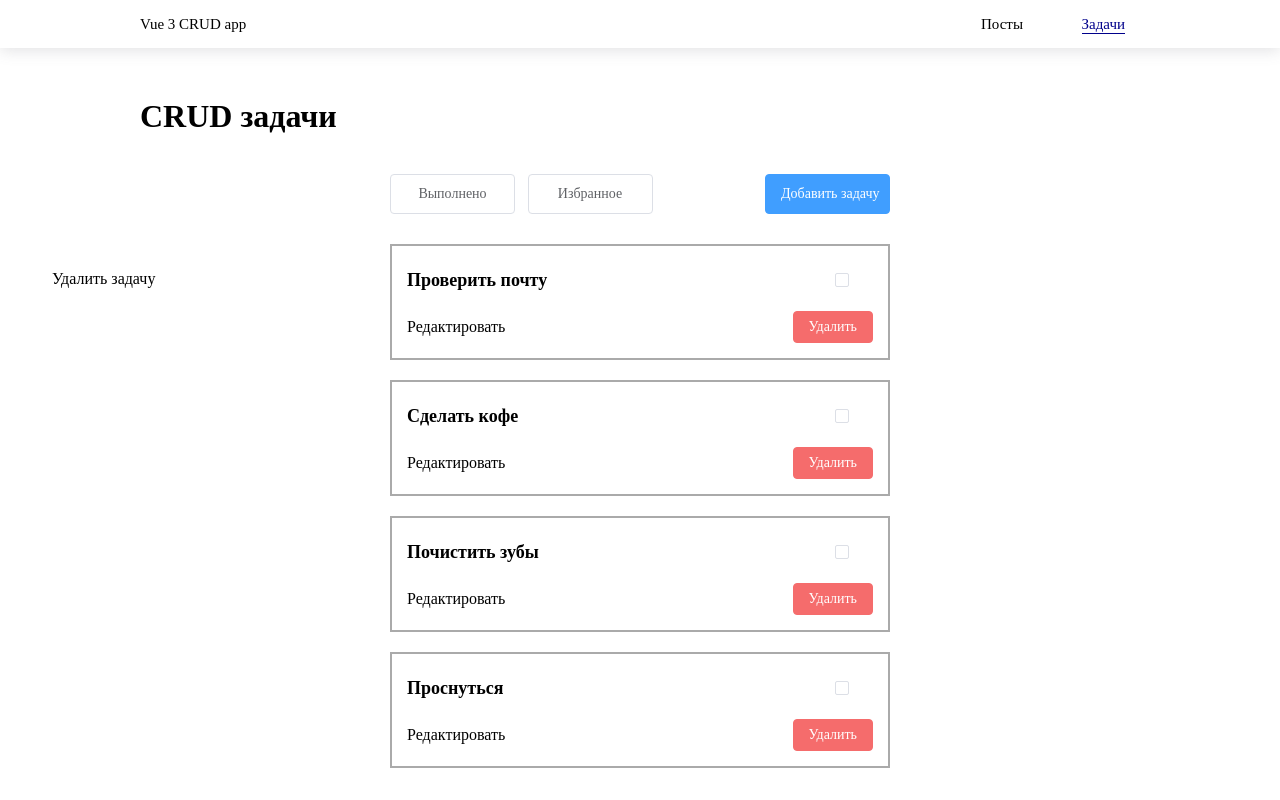
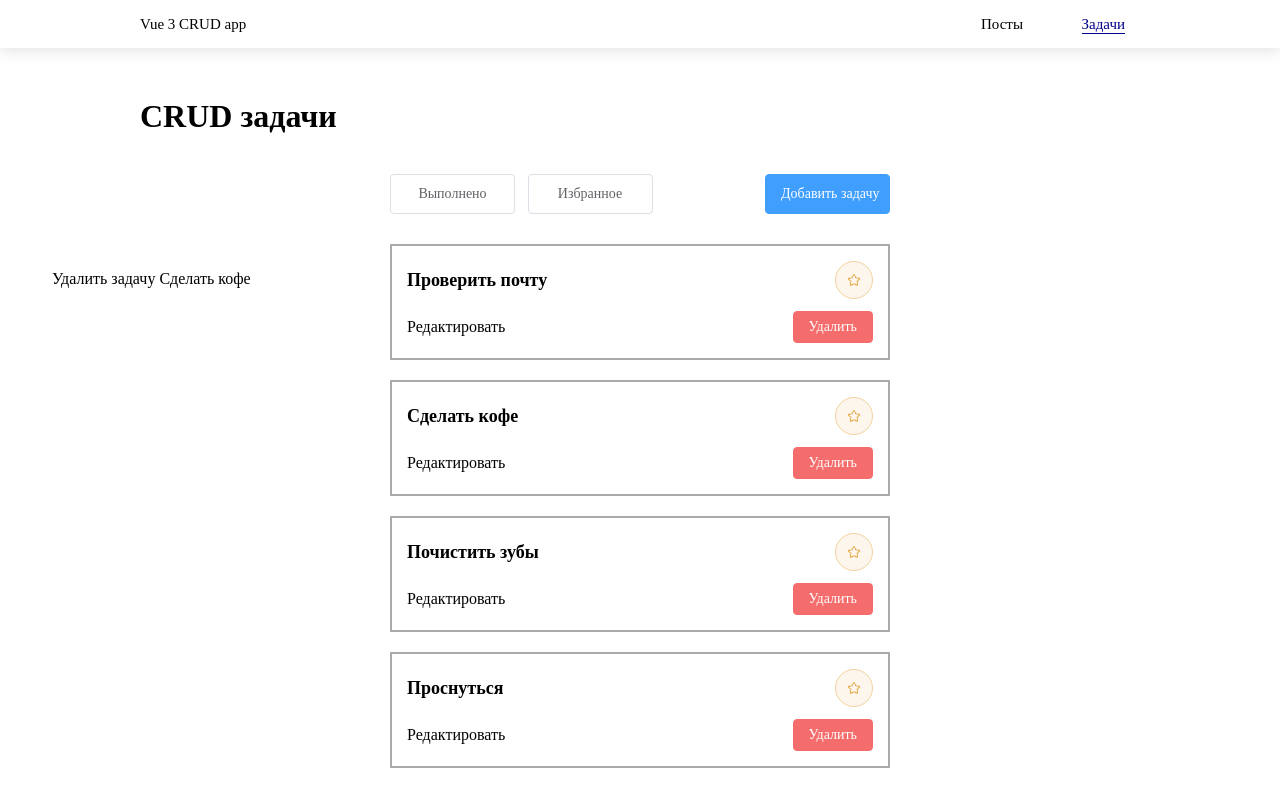
Before and after one commit to Dmitriy-Fenyov/vue-3-crud, a Vue app: page /todos in a window 1280 px wide. Shown: the top 800 px of the page. Built offline with nearby package versions, Linux system fonts and the light colour scheme; the HTML template or start-up script is replaced by a standard one.

Commit message:
code refactor

```diff
--- a/src/components/DeleteTodoPopup.vue
+++ b/src/components/DeleteTodoPopup.vue
@@ -1,10 +1,12 @@
 <script setup>
-defineProps(['title'])
+import {usetodosMockStore} from '@/stores/todosMockStore'
+const mock = usetodosMockStore()
+const {todos} = mock
 </script>
 
 <template>
   <div class="popup">
-    <p>Удалить задачу {{ title }} </p>
+    <p>Удалить задачу {{ todos[1].title }} </p>
   </div>
 </template>
 
--- a/src/components/PageTodos.vue
+++ b/src/components/PageTodos.vue
@@ -28,11 +28,17 @@
         class="todoList"
         v-for="todo in todos"
         :key="todo.id"
-        :title="1"
+        :todo="todo"
       >
         <div class="wrapper-flexbox">
           <div class="todoList-title"><strong>{{ todo.title }}</strong></div>
-          <ElCheckbox class="mrgn-left" />
+          <el-button
+            type="warning"
+            :icon="Star"
+            plain
+            circle
+            class="mrgn-left"
+          />
         </div>
         <div class="wrapper-flexbox">
           <RouterLink class="as" :to="'/todos/' + todo.id">
@@ -45,39 +51,11 @@
   </div>
 </template>
 
-<script>
-export default {
-  data() {
-    return {
-      todos:[
-      {
-        id: 4,
-        title: 'Проверить почту',
-        isDone: false,
-        isFavorite: false,
-      },
-      {
-        id: 3,
-        title: 'Сделать кофе',
-        isDone: true,
-        isFavorite: true,
-      },
-      {
-        id: 2,
-        title: 'Почистить зубы',
-        isDone: true,
-        isFavorite: false,
-      },
-      {
-        id: 1,
-        title: 'Проснуться',
-        isDone: true,
-        isFavorite: false,
-      },
-    ]
-    }
-  }
-}
+<script setup>
+import { Star } from '@element-plus/icons-vue'
+import {usetodosMockStore} from '@/stores/todosMockStore'
+const mock = usetodosMockStore()
+const {todos} = mock
 </script>
 
 
--- a/src/components/PostPageId.vue
+++ b/src/components/PostPageId.vue
@@ -21,11 +21,7 @@ export default {
     async fetchPosts() {
       try {
         this.load= false
-        const response = await axios.get('https://jsonplaceholder.typicode.com/posts/1', {
-          params: {
-            _id: this.post.id,
-          }
-        } )
+        const response = await axios.get(`https://jsonplaceholder.typicode.com/posts/` +  this.$route.params.id  )
         this.post = response.data
         this.load= true
 
--- a/src/views/TodosList.vue
+++ b/src/views/TodosList.vue
@@ -1,6 +1,6 @@
 <template>
   <div class="todos">
-    <h1 class="todos-title">CRUD задачи {{ todos.title }}</h1>
+    <h1 class="todos-title">CRUD задачи</h1>
     <PageTodos />
     <DeleteTodoPopup v-if="2>1" />
   </div>
@@ -9,8 +9,6 @@
 <script setup>
 import PageTodos from '@/components/PageTodos.vue'
 import DeleteTodoPopup from '@/components/DeleteTodoPopup.vue'
-import {usetodosMockStore} from '@/stores/todosMockStore'
-const todos = usetodosMockStore()
 </script>
 
 <style lang="scss" scoped>
```
